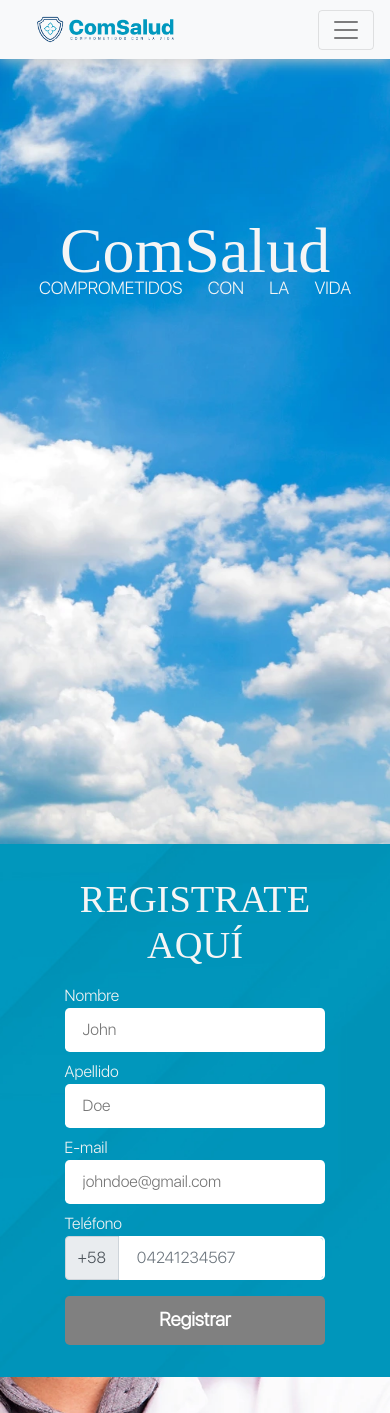
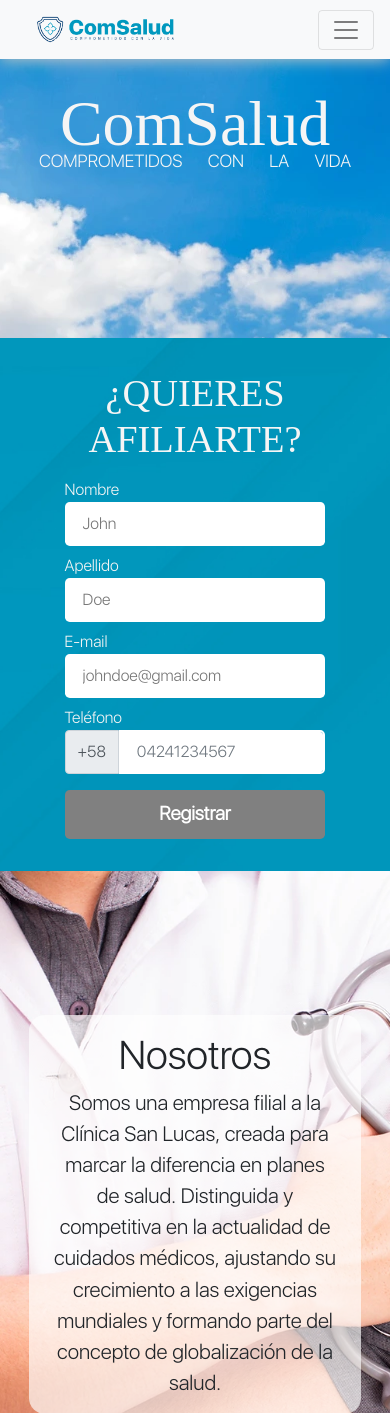
Before and after one commit to juan9900/comsaludve, a PHP site: page / in a window 390 px wide. Shown: the top 1413 px of the page. Run offline with PHP 8.4, Linux system fonts and the light colour scheme; some libraries are stand-ins or nearby versions; some web fonts are replaced.

Commit message:
changed header

```diff
--- a/index.html
+++ b/index.html
@@ -71,7 +71,7 @@
         <h2>¡Te has registrado con éxito!</h2>
       </div>
       <div class="register-form-container w-100 text-center m-auto">
-        <h2 class="mb-3">Registrate Aquí</h2>
+        <h2 class="mb-3">¿Quieres afiliarte?</h2>
         <div class="col-11 col-lg-8  m-auto " id="liveAlertPlaceholder"></div>
 
         <form id="quotation-form" class="form-register d-flex flex-column align-items-center justify-content-between m-auto">
--- a/styles/styles.css
+++ b/styles/styles.css
@@ -855,6 +855,13 @@
 }
 
 @media screen and (max-width: 1024px) {
+  header {
+    height: 40vh;
+    background-position: 100% 0;
+    background-size: inherit;
+    background-position: 100% 50%;
+    overflow: hidden;
+  }
   .heading-container {
     width: 100%;
     text-align: center;
```
